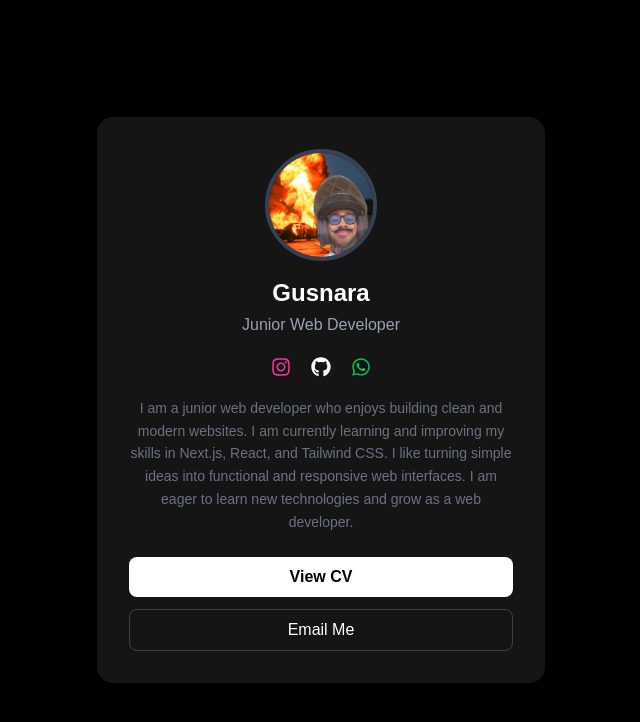
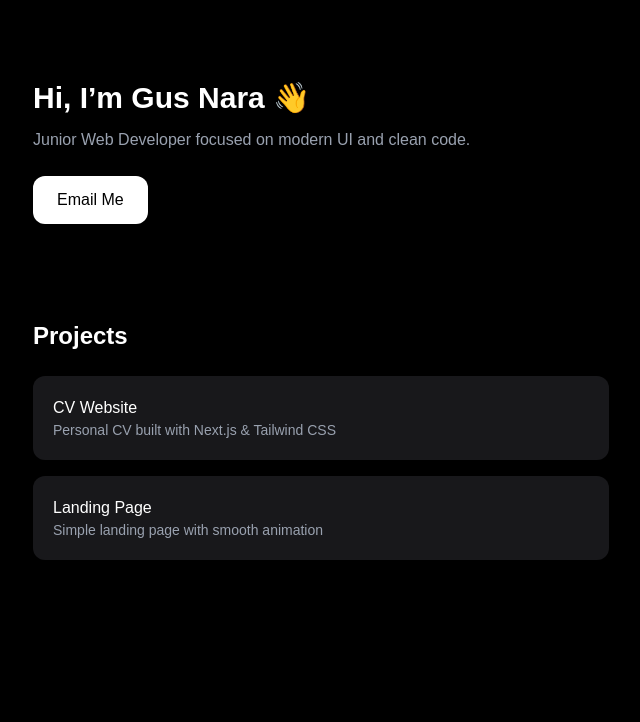
Before and after one commit to GUSNARA66/cv-portfolio, a Next.js app: page / in a window 1280 px wide. Shown: the top 722 px of the page, without its empty margins (319-959 px from the left). Built offline with nearby package versions, Linux system fonts and the light colour scheme.

Commit message:
fix animation and projects

```diff
--- a/app/page.jsx
+++ b/app/page.jsx
@@ -1,115 +1,91 @@
 "use client";
 
-import { useState, useEffect } from "react";
-import { motion, AnimatePresence } from "framer-motion";
-import { FaInstagram, FaGithub, FaWhatsapp } from "react-icons/fa";
+import { motion } from "framer-motion";
+
+const fadeUp = {
+  hidden: { opacity: 0, y: 20 },
+  visible: (i = 1) => ({
+    opacity: 1,
+    y: 0,
+    transition: {
+      delay: i * 0.15,
+      duration: 0.6,
+      ease: "easeOut",
+    },
+  }),
+};
 
 export default function Home() {
-  const [showIntro, setShowIntro] = useState(true);
+  return (
+    <main className="min-h-screen bg-black text-white px-6 py-20">
+      {/* CV UTAMA */}
+      <section className="max-w-xl mx-auto">
+        <motion.h1
+          variants={fadeUp}
+          initial="hidden"
+          animate="visible"
+          custom={1}
+          className="text-3xl font-bold"
+        >
+          Hi, I’m Gus Nara 👋
+        </motion.h1>
 
-  useEffect(() => {
-    const timer = setTimeout(() => {
-      setShowIntro(false);
-    }, 2200); // durasi intro
+        <motion.p
+          variants={fadeUp}
+          initial="hidden"
+          animate="visible"
+          custom={2}
+          className="text-gray-400 mt-3"
+        >
+          Junior Web Developer focused on modern UI and clean code.
+        </motion.p>
 
-    return () => clearTimeout(timer);
-  }, []);
+        <motion.a
+          variants={fadeUp}
+          initial="hidden"
+          animate="visible"
+          custom={3}
+          href="mailto:emailkamu@gmail.com"
+          className="inline-block mt-6 px-6 py-3 bg-white text-black rounded-xl font-medium hover:scale-105 transition"
+        >
+          Email Me
+        </motion.a>
+      </section>
 
-  return (
-    <main className="min-h-screen bg-black flex items-center justify-center px-4 overflow-hidden">
-      <AnimatePresence>
-        {showIntro ? (
-          /* INTRO TEXT */
+      {/* PROJECT */}
+      <section className="max-w-xl mx-auto mt-24">
+        <motion.h2
+          variants={fadeUp}
+          initial="hidden"
+          animate="visible"
+          custom={1}
+          className="text-2xl font-semibold"
+        >
+          Projects
+        </motion.h2>
+
         <motion.div
-            key="intro"
-            initial={{ opacity: 0, scale: 0.9 }}
-            animate={{ opacity: 1, scale: 1 }}
-            exit={{ opacity: 0, scale: 1.1 }}
-            transition={{ duration: 0.8, ease: "easeOut" }}
-            className="text-center"
+          variants={fadeUp}
+          initial="hidden"
+          animate="visible"
+          custom={2}
+          className="mt-6 space-y-4"
         >
-            <h1 className="text-white text-3xl md:text-4xl font-bold">
-              Hi, welcome to my portfolio 👋
-            </h1>
-            <p className="text-gray-400 mt-2">
-              I’m Gusnara, Junior Web Developer
+          <div className="p-5 rounded-xl bg-zinc-900 hover:bg-zinc-800 transition">
+            <h3 className="font-medium">CV Website</h3>
+            <p className="text-sm text-gray-400">
+              Personal CV built with Next.js & Tailwind CSS
             </p>
-          </motion.div>
-        ) : (
-          /* MAIN CONTENT */
-          <motion.div
-            key="content"
-            initial={{ opacity: 0 }}
-            animate={{ opacity: 1 }}
-            transition={{ duration: 0.8 }}
-            className="w-full max-w-md"
-          >
-            <div className="relative bg-[#151515] rounded-2xl p-8 text-center shadow-xl">
-              <img
-                src="/profile.jpg"
-                alt="Profile"
-                className="w-28 h-28 mx-auto rounded-full object-cover border-4 border-gray-700"
-              />
-
-              <h1 className="text-2xl font-bold text-white mt-4">
-                Gusnara
-              </h1>
-
-              <p className="text-gray-400 mt-1">
-                Junior Web Developer
-              </p>
-
-              <div className="flex justify-center gap-5 mt-5">
-                <a
-                  href="https://instagram.com/gussnarraa_"
-                  target="_blank"
-                  className="text-pink-500 text-xl hover:scale-110 transition"
-                >
-                  <FaInstagram />
-                </a>
-                <a
-                  href="https://github.com/GUSNARA66"
-                  target="_blank"
-                  className="text-white text-xl hover:scale-110 transition"
-                >
-                  <FaGithub />
-                </a>
-                <a
-                  href="https://wa.me/6285810564284"
-                  target="_blank"
-                  className="text-green-500 text-xl hover:scale-110 transition"
-                >
-                  <FaWhatsapp />
-                </a>
           </div>
 
-              <p className="text-gray-500 text-sm mt-5 leading-relaxed">
-                I am a junior web developer who enjoys building clean and modern websites.
-                I am currently learning and improving my skills in Next.js, React, and Tailwind CSS.
-                I like turning simple ideas into functional and responsive web interfaces.
-                I am eager to learn new technologies and grow as a web developer.
+          <div className="p-5 rounded-xl bg-zinc-900 hover:bg-zinc-800 transition">
+            <h3 className="font-medium">Landing Page</h3>
+            <p className="text-sm text-gray-400">
+              Simple landing page with smooth animation
             </p>
-
-              <div className="mt-6 flex flex-col gap-3">
-                <a
-                  href="/cv.pdf"
-                  target="_blank"
-                  className="py-2 rounded-lg bg-white text-black font-semibold"
-                >
-                  View CV
-                </a>
-
-                <a
-                  href="mailto:gnara8817@gmail.com"
-                  className="py-2 rounded-lg border border-gray-700 text-white"
-                >
-                  Email Me
-                </a>
-              </div>
           </div>
         </motion.div>
-        )}
-      </AnimatePresence>
+      </section>
     </main>
   );
 }
--- a/package.json
+++ b/package.json
@@ -9,7 +9,7 @@
     "lint": "eslint"
   },
   "dependencies": {
-    "framer-motion": "^12.29.0",
+    "framer-motion": "^12.29.2",
     "next": "16.1.4",
     "react": "19.2.3",
     "react-dom": "19.2.3",
```
Also changed, not shown: 1 other file (tests, documents, lock files or other folders). Lines whose indentation alone changed are shown as unchanged.
